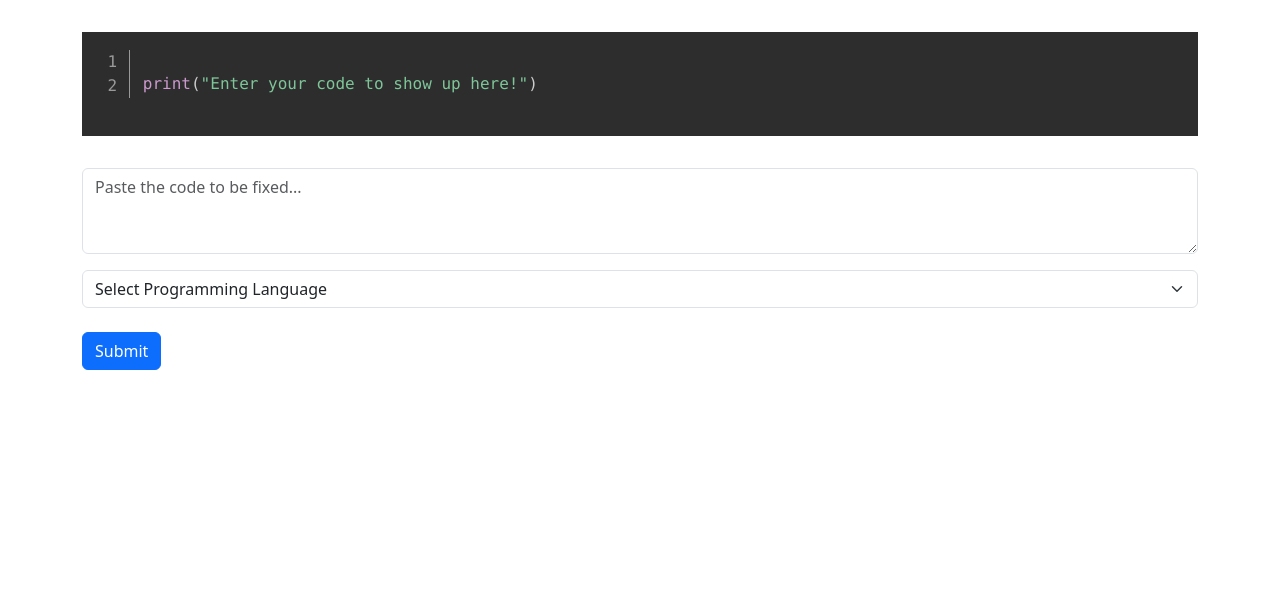
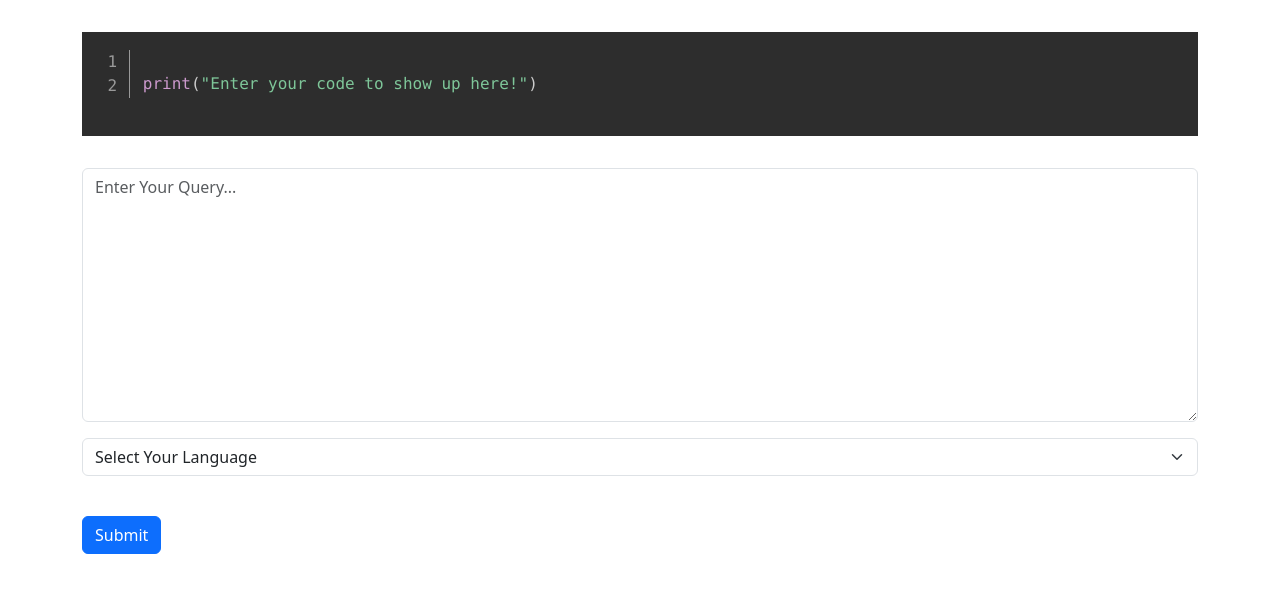
Before and after one commit to didogrigorov/Django-AI-Codebot, a Django app: page / in a window 1280 px wide. Shown: the part 57-650 px from the top of the page. Run offline with Django 4.2, Linux system fonts and the light colour scheme; a user stored in the database is signed in.

Commit message:
form added

```diff
--- a/website/forms.py
+++ b/website/forms.py
@@ -1,15 +1,30 @@
 from django.contrib.auth.forms import UserCreationForm
+
 from django.contrib.auth.models import User
 from django import forms
 
+
+class OpenAIForm(forms.Form):
+    languages = ['Select Your Language', 'C', 'Clike', 'CoffeeScript', 'cpp', 'Csharp', 'CSS', 'Dart', 'Django', 'Go', 'HTML', 'Java',
+                 'Javascript', 'JSX', 'Markdown', 'Markup', 'Markup-templating', 'Matlab', 'Mongodb', 'Objective-C',
+                 'Perl', 'PHP', 'Powershell', 'Python', 'R', 'Ruby', 'Rust', 'Sass', 'Scala', 'Scss', 'SQL',
+                 'Swift',
+                 'TSX', 'Typescript']
+
+    LANGUAGE_CHOICES = [(lang, lang) for lang in languages]
+
+    user_request = forms.CharField(label = "", widget=forms.Textarea(attrs={'class': 'form-control', 'placeholder': 'Enter Your Query...'}))
+    language_selection = forms.ChoiceField(label="", choices=LANGUAGE_CHOICES, widget=forms.Select(attrs={'class': 'form-select'}))
 
 class SignUpForm(UserCreationForm):
     email = forms.EmailField(label="", widget=forms.TextInput(
         attrs={'class': 'form-control', 'placeholder': 'Email Address...'}), )
 
-    first_name = forms.CharField(label="", max_length=100, widget=forms.TextInput(attrs={'class':'form-control', 'placeholder':'First Name'}))
+    first_name = forms.CharField(label="", max_length=100,
+                                 widget=forms.TextInput(attrs={'class': 'form-control', 'placeholder': 'First Name'}))
 
-    last_name = forms.CharField(label="", max_length=100, widget=forms.TextInput(attrs={'class':'form-control', 'placeholder':'Last Name'}))
+    last_name = forms.CharField(label="", max_length=100,
+                                widget=forms.TextInput(attrs={'class': 'form-control', 'placeholder': 'Last Name'}))
 
     class Meta:
         model = User
@@ -21,14 +36,17 @@ class SignUpForm(UserCreationForm):
         self.fields['username'].widget.attrs['class'] = 'form-control'
         self.fields['username'].widget.attrs['placeholder'] = 'User Name'
         self.fields['username'].label = ''
-        self.fields['username'].help_text = '<span class="form-text text-muted"><small>Required. Letters, digits and @/./+/-/_ only.</small></span>'
+        self.fields[
+            'username'].help_text = '<span class="form-text text-muted"><small>Required. Letters, digits and @/./+/-/_ only.</small></span>'
 
         self.fields['password1'].widget.attrs['class'] = 'form-control'
         self.fields['password1'].widget.attrs['placeholder'] = 'Password'
         self.fields['password1'].label = ''
-        self.fields['password1'].help_text = '<ul class="form-text text-muted small"><li>Your password can\'t be too similar to your other personal information.</li><li>Your password must contain at least 8 characters.</li><li>Your password can\'t be a commonly used password.</li><li>Your password can\'t be entirely numeric.</li></ul>'
+        self.fields[
+            'password1'].help_text = '<ul class="form-text text-muted small"><li>Your password can\'t be too similar to your other personal information.</li><li>Your password must contain at least 8 characters.</li><li>Your password can\'t be a commonly used password.</li><li>Your password can\'t be entirely numeric.</li></ul>'
 
         self.fields['password2'].widget.attrs['class'] = 'form-control'
         self.fields['password2'].widget.attrs['placeholder'] = 'Confirm Password'
         self.fields['password2'].label = ''
-        self.fields['password2'].help_text = '<span class="form-text text-muted"><small>Enter the same password as before, for verification.</small></span>'
+        self.fields[
+            'password2'].help_text = '<span class="form-text text-muted"><small>Enter the same password as before, for verification.</small></span>'
--- a/website/templates/home.html
+++ b/website/templates/home.html
@@ -1,33 +1,21 @@
 {% extends 'base.html' %}
 
 {% block content %}
-
-{% if user.is_authenticated %}
-
-{% if response %}
+{% if code_generated %}
 <pre>
-<code class="language-{{lang}} line-numbers">
-{{response}}
-
+<code class="language-{{ form.language_selection.value }} line-numbers">
+{{code_generated}}
 </code>
 </pre>
+
 <br />
-<form method="POST" action="{% url 'home' %}">
+<form method="POST">
     {% csrf_token %}
-<div class="mb-3">
-  <textarea class="form-control" id="exampleFormControlTextarea1" rows="3" name="code" placeholder="Paste the code to be fixed...">{{code}}</textarea>
-</div>
-    <select class="form-select" name="lang">
-      <option selected>Select Programming Language</option>
-        {% for lang in lang_list %}
-      <option value="{{lang}}">{{lang}}</option>
-        {% endfor %}
-    </select>
-    <br />
+    {{ form.as_p }}
     <button type="submit" class="btn btn-primary">Submit</button>
 </form>
 
-{% else %}
+{% elif user.is_authenticated %}
 <pre>
 <code class="language-python line-numbers">
 print("Enter your code to show up here!")
@@ -36,19 +24,10 @@ print("Enter your code to show up here!")
 <br />
 <form method="POST" action="{% url 'home' %}">
     {% csrf_token %}
-<div class="mb-3">
-  <textarea class="form-control" id="exampleFormControlTextarea1" rows="3" name="code" placeholder="Paste the code to be fixed..."></textarea>
-</div>
-    <select class="form-select" name="lang">
-      <option selected>Select Programming Language</option>
-        {% for lang in lang_list %}
-      <option value="{{lang}}">{{lang}}</option>
-        {% endfor %}
-    </select>
+    {{ form.as_p }}
     <br />
     <button type="submit" class="btn btn-primary">Submit</button>
 </form>
-{% endif %}
 
 {% else %}
 <div class="col-md-6 offset-md-3">
@@ -70,5 +49,6 @@ print("Enter your code to show up here!")
     <div class="alert alert-primary" role="alert">
         If you don't have an account, please <a href="{% url 'register' %}">register</a> to use the bot!
     </div>
+</div>
 {% endif %}
 {% endblock %}
--- a/website/templates/past.html
+++ b/website/templates/past.html
@@ -3,8 +3,8 @@
 <h1>Your Previous Code Snippets</h1>
 <hr>
 
-{% if code %}
- {% for snippet in code %}
+{% if object_list %}
+ {% for snippet in object_list %}
 
          <button type="submit" class="btn btn-primary position-relative">{{ snippet.language }}</button>
 
--- a/website/urls.py
+++ b/website/urls.py
@@ -2,14 +2,14 @@ from django.contrib.auth.views import LogoutView
 from django.urls import path
 
 from . import views
-from .views import CustomLoginView, SignUpView, DeleteCodeView
+from .views import CustomLoginView, SignUpView, DeleteCodeView, PastCodeView, HomeView, CodeSuggestView
 
 urlpatterns = [
-    path('', views.home, name="home"),
-    path('code-suggest/', views.code_suggest, name="code_suggest"),
+    path('', HomeView.as_view(), name="home"),
+    path('code-suggest/', CodeSuggestView.as_view(), name="code_suggest"),
     path('login', CustomLoginView.as_view(), name="login"),
     path('logout', LogoutView.as_view(template_name = 'home.html'), name="logout"),
     path('register', SignUpView.as_view(), name="register"),
-    path('past-code', views.past_code, name="past_code"),
+    path('past-code', PastCodeView.as_view(), name="past_code"),
     path('delete-snippet/<int:pk>', DeleteCodeView.as_view(), name="delete_snippet"),
 ]
--- a/website/views.py
+++ b/website/views.py
@@ -1,83 +1,116 @@
-import os
 from django.contrib import messages
-from django.contrib.auth.views import LoginView, LogoutView
+from django.contrib.auth.mixins import LoginRequiredMixin
+from django.contrib.auth.views import LoginView
 from django.http import request
 from django.shortcuts import render, redirect
+from django.urls import reverse_lazy
+from django.views import generic, View
+from django.views.generic import DeleteView, ListView, FormView, DetailView
+from .forms import SignUpForm, OpenAIForm
+from .models import Code
 import openai
-from django.contrib.auth import authenticate, login, logout
-from django.urls import reverse_lazy
-from django.views import generic
-from django.views.generic import DeleteView
-
-from .forms import SignUpForm
-from .models import Code
 
 
-# Create your views here.
-def home(request):
-    languages = ['C', 'Clike', 'CoffeeScript', 'cpp', 'Csharp', 'CSS', 'Dart', 'Django', 'Go', 'HTML', 'Java',
-                 'Javascript', 'JSX', 'Markdown', 'Markup', 'Markup-templating', 'Matlab', 'Mongodb', 'Objective-C',
-                 'Perl', 'PHP', 'Powershell', 'Python', 'R', 'Ruby', 'Rust', 'Sass', 'Scala', 'Scss', 'SQL', 'Swift',
-                 'TSX', 'Typescript']
+class HomeView(FormView):
+    template_name = 'home.html'
+    form_class = OpenAIForm
+    success_url = reverse_lazy('home')
 
-    if request.method == "POST":
-        code = request.POST['code']
-        lang = request.POST['lang']
+    def form_valid(self, form):
+        user_request = form.cleaned_data['user_request']
+        language_selection = form.cleaned_data['language_selection']
+        print(language_selection)
 
-        # Check if lang is empty
+        openai.api_key = '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'
+
+        try:
+            response = openai.Completion.create(
+                model='gpt-3.5-turbo-instruct',
+                prompt=f"Respond only with code. Fix this {language_selection} code: {user_request}",
+                temperature=0,
+                max_tokens=2000,
+                top_p=1.0,
+                frequency_penalty=0.0,
+                presence_penalty=0.0
+            )
+            code_generated = (response['choices'][0]['text']).strip()
+        except Exception as e:
+            code_generated = f"Error generating code: {str(e)}"
+
+        record = Code(question=user_request, code_response=code_generated, language=language_selection,
+                      user=self.request.user)
+        record.save()
+
+        context = self.get_context_data(form=form, code_generated=code_generated, language=language_selection)
+
+        return self.render_to_response(context)
+
+    def form_invalid(self, form):
+        messages.error(self.request, "Hey! You Forgot to Pick a Programming Language!")
+        return self.render_to_response(self.get_context_data(form=form))
+
+
+    # def post(self, request, *args, **kwargs):
+    #     languages = ['C', 'Clike', 'CoffeeScript', 'cpp', 'Csharp', 'CSS', 'Dart', 'Django', 'Go', 'HTML', 'Java',
+    #                  'Javascript', 'JSX', 'Markdown', 'Markup', 'Markup-templating', 'Matlab', 'Mongodb', 'Objective-C',
+    #                  'Perl', 'PHP', 'Powershell', 'Python', 'R', 'Ruby', 'Rust', 'Sass', 'Scala', 'Scss', 'SQL',
+    #                  'Swift',
+    #                  'TSX', 'Typescript']
+    #
+    #     code = request.POST.get('code', '')
+    #     lang = request.POST.get('lang', '')
+    #
+    #     if lang == "Select Programming Language":
+    #         messages.success(request, "Hey! You Forgot to Pick a Programming Language!")
+    #         return render(request, self.template_name, {"lang_list": languages, "code": code, "lang": lang})
+    #     else:
+    #         openai.api_key = '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'
+    #         openai.Model.list()
+    #
+    #         try:
+    #             response = openai.Completion.create(
+    #                 model='gpt-3.5-turbo-instruct',
+    #                 prompt=f"Respond only with code. Fix this {lang} code: {code}",
+    #                 temperature=0,
+    #                 max_tokens=2000,
+    #                 top_p=1.0,
+    #                 frequency_penalty=0.0,
+    #                 presence_penalty=0.0
+    #             )
+    #             response = (response['choices'][0]['text']).strip()
+    #
+    #             record = Code(question=code, code_response=response, language=lang, user=request.user)
+    #             record.save()
+    #
+    #             return render(request, self.template_name, {"lang_list": languages, "response": response, "lang": lang})
+    #         except Exception as e:
+    #             return render(request, self.template_name, {"lang_list": languages, "code": e, "lang": lang})
+
+
+class CodeSuggestView(View):
+    template_name = 'suggest.html'
+
+    def get(self, request):
+        languages = ['C', 'Clike', 'CoffeeScript', 'cpp', 'Csharp', 'CSS', 'Dart', 'Django', 'Go', 'HTML', 'Java',
+                     'Javascript', 'JSX', 'Markdown', 'Markup', 'Markup-templating', 'Matlab', 'Mongodb',
+                     'Objective-C', 'Perl', 'PHP', 'Powershell', 'Python', 'R', 'Ruby', 'Rust', 'Sass', 'Scala',
+                     'Scss', 'SQL', 'Swift', 'TSX', 'Typescript']
+        return render(request, self.template_name, {"lang_list": languages})
+
+    def post(self, request):
+        languages = ['C', 'Clike', 'CoffeeScript', 'cpp', 'Csharp', 'CSS', 'Dart', 'Django', 'Go', 'HTML', 'Java',
+                     'Javascript', 'JSX', 'Markdown', 'Markup', 'Markup-templating', 'Matlab', 'Mongodb',
+                     'Objective-C', 'Perl', 'PHP', 'Powershell', 'Python', 'R', 'Ruby', 'Rust', 'Sass', 'Scala',
+                     'Scss', 'SQL', 'Swift', 'TSX', 'Typescript']
+
+        code = request.POST.get('code', '')
+        lang = request.POST.get('lang', '')
+
         if lang == "Select Programming Language":
             messages.success(request, "Hey! You Forgot to Pick a Programming Language!")
-            return render(request, 'home.html', {"lang_list": languages, "code": code, "lang": lang})
+            return render(request, self.template_name, {"lang_list": languages, "code": code, "lang": lang})
         else:
-            # OpenAI Key
-            openai.api_key = os.getenv('OPENAI_API_KEY')
-            # OpenAI Instance
-            openai.Model.list()
-
-            try:
-                response = openai.Completion.create(
-                    model='gpt-3.5-turbo-instruct',
-                    prompt=f"Respond only with code. Fix this {lang} code: {code}",
-                    temperature=0,
-                    max_tokens=2000,
-                    top_p=1.0,
-                    frequency_penalty=0.0,
-                    presence_penalty=0.0
-
-                )
-                # Response Parsing
-                response = (response['choices'][0]['text']).strip()
-                # Save a snippet to the database
-                record = Code(question=code, code_response=response, language=lang, user=request.user)
-                record.save()
-                return render(request, 'home.html', {"lang_list": languages, "response": response, "lang": lang})
-
-            except Exception as e:
-                return render(request, 'home.html', {"lang_list": languages, "code": e, "lang": lang})
-
-        # return render(request, 'home.html', {"lang_list": languages, "code": code, "lang": lang})
-
-    return render(request, 'home.html', {"lang_list": languages})
-
-
-def code_suggest(request):
-    languages = ['C', 'Clike', 'CoffeeScript', 'cpp', 'Csharp', 'CSS', 'Dart', 'Django', 'Go', 'HTML', 'Java',
-                 'Javascript', 'JSX', 'Markdown', 'Markup', 'Markup-templating', 'Matlab', 'Mongodb', 'Objective-C',
-                 'Perl', 'PHP', 'Powershell', 'Python', 'R', 'Ruby', 'Rust', 'Sass', 'Scala', 'Scss', 'SQL', 'Swift',
-                 'TSX', 'Typescript']
-
-    if request.method == "POST":
-        code = request.POST['code']
-        lang = request.POST['lang']
-
-        # Check if lang is empty
-        if lang == "Select Programming Language":
-            messages.success(request, "Hey! You Forgot to Pick a Programming Language!")
-            return render(request, 'suggest.html', {"lang_list": languages, "code": code, "lang": lang})
-        else:
-            # OpenAI Key
-            openai.api_key = os.getenv('OPENAI_API_KEY')
-            # OpenAI Instance
+            openai.api_key = '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'
             openai.Model.list()
 
             try:
@@ -89,21 +122,15 @@ def code_suggest(request):
                     top_p=1.0,
                     frequency_penalty=0.0,
                     presence_penalty=0.0
+                )
 
-                )
-                # Response Parsing
                 response = (response['choices'][0]['text']).strip()
-                # Save to database
                 record = Code(question=code, code_response=response, language=lang, user=request.user)
                 record.save()
-                return render(request, 'suggest.html', {"lang_list": languages, "response": response, "lang": lang})
+                return render(request, self.template_name, {"lang_list": languages, "response": response, "lang": lang})
 
             except Exception as e:
-                return render(request, 'suggest.html', {"lang_list": languages, "code": e, "lang": lang})
-
-        # return render(request, 'suggest.html', {"lang_list": languages, "code": code, "lang": lang})
-
-    return render(request, 'suggest.html', {"lang_list": languages})
+                return render(request, self.template_name, {"lang_list": languages, "code": e, "lang": lang})
 
 
 # User Login CBV
@@ -126,13 +153,13 @@ class SignUpView(generic.CreateView):
     template_name = 'register.html'
 
 
-def past_code(request):
-    if request.user.is_authenticated:
-        code = Code.objects.filter(user_id=request.user.id)
-        return render(request, 'past.html', {"code": code})
-    else:
-        messages.success(request, "You Must Be Logged To View This Page!")
-        return redirect('home')
+class PastCodeView(LoginRequiredMixin, ListView):
+    template_name = 'past.html'
+    model = Code
+
+    def get_queryset(self, *args, **kwargs):
+        qs = super(PastCodeView, self).get_queryset(*args, **kwargs)
+        return qs.filter(user_id=self.request.user.id).order_by("-id")
 
 
 class DeleteCodeView(DeleteView):
```
Also changed, not shown: db.sqlite3.
